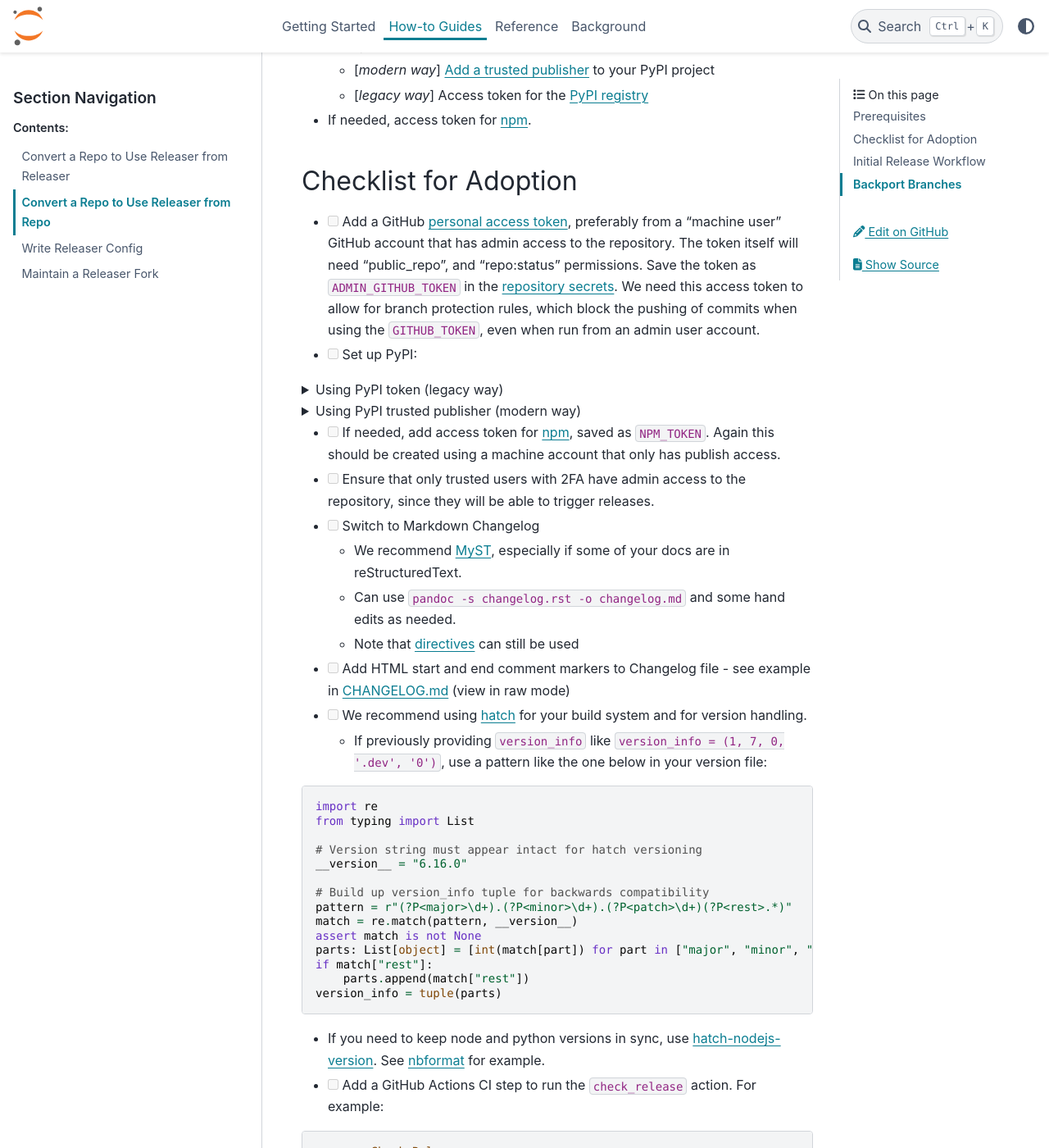
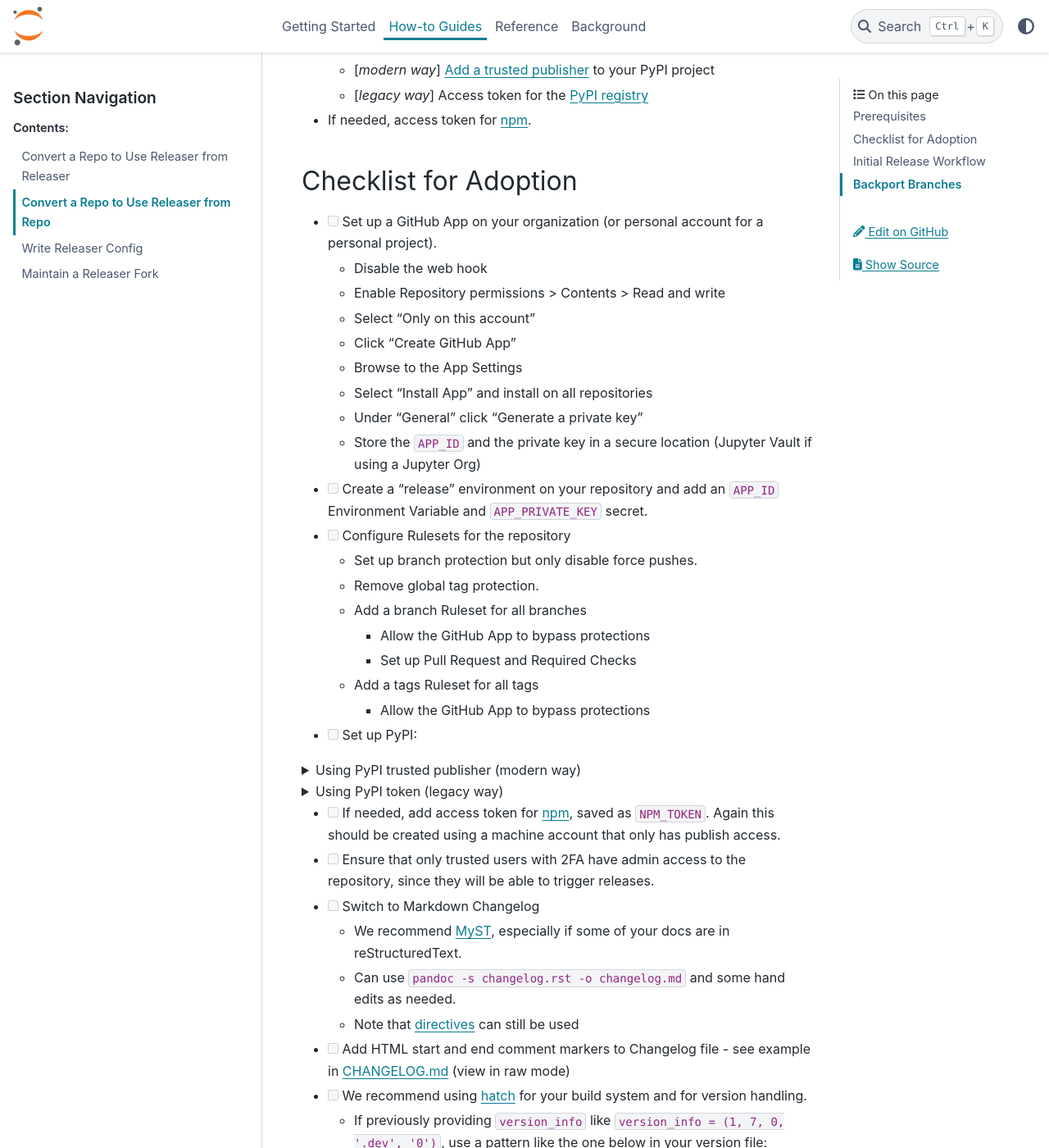
Before and after one commit to jupyter-server/jupyter_releaser, a Sphinx documentation site: the page built from docs/source/how_to_guides/convert_repo_from_repo.md, in a window 1280 px wide and 1400 px high, scrolled down 500 px. Shown: the whole window at 82% size. Built offline with Sphinx 7.4.7 and the PyData theme 0.15.4, drawn with Linux system fonts in a browser that asks for light colours.

Commit message:
Update the documentation

```diff
--- a/docs/source/how_to_guides/convert_repo_from_repo.md
+++ b/docs/source/how_to_guides/convert_repo_from_repo.md
@@ -16,16 +16,39 @@
 
 ## Checklist for Adoption
 
-- [ ] Add a GitHub [personal access token](https://docs.github.com/en/authentication/keeping-your-account-and-data-secure/creating-a-personal-access-token), preferably from a "machine user" GitHub
-  account that has admin access to the repository. The token itself will
-  need "public_repo", and "repo:status" permissions. Save the token as
-  `ADMIN_GITHUB_TOKEN`
-  in the [repository secrets](https://docs.github.com/en/actions/reference/encrypted-secrets#creating-encrypted-secrets-for-a-repository). We need this
-  access token to allow for branch protection rules, which block the pushing
-  of commits when using the `GITHUB_TOKEN`, even when run from an admin user
-  account.
+- [ ] Set up a GitHub App on your organization (or personal account for a personal project).
+
+  - Disable the web hook
+  - Enable Repository permissions > Contents > Read and write
+  - Select "Only on this account"
+  - Click "Create GitHub App"
+  - Browse to the App Settings
+  - Select "Install App" and install on all repositories
+  - Under "General" click "Generate a private key"
+  - Store the `APP_ID` and the private key in a secure location (Jupyter Vault if using a Jupyter Org)
+
+- [ ] Create a "release" environment on your repository and add an `APP_ID` Environment Variable and `APP_PRIVATE_KEY` secret.
+
+- [ ] Configure Rulesets for the repository
+
+  - Set up branch protection but only disable force pushes.
+  - Remove global tag protection.
+  - Add a branch Ruleset for all branches
+    - Allow the GitHub App to bypass protections
+    - Set up Pull Request and Required Checks
+  - Add a tags Ruleset for all tags
+    - Allow the GitHub App to bypass protections
 
 - [ ] Set up PyPI:
+
+<details><summary>Using PyPI trusted publisher (modern way)</summary>
+
+- Set up your PyPI project by [adding a trusted publisher](https://docs.pypi.org/trusted-publishers/adding-a-publisher/)
+  - if you use the example workflows, the _workflow name_ is `publish-release.yml` (or `full-release.yml`) and the
+    _environment_ should be left blank.
+- Ensure the publish release job as `permissions`: `id-token : write` (see the [documentation](https://docs.pypi.org/trusted-publishers/using-a-publisher/))
+
+</details>
 
 <details><summary>Using PyPI token (legacy way)</summary>
 
@@ -36,19 +59,9 @@
 
 </details>
 
-<details><summary>Using PyPI trusted publisher (modern way)</summary>
-
-- Set up your PyPI project by [adding a trusted publisher](https://docs.pypi.org/trusted-publishers/adding-a-publisher/)
-  - if you use the example workflows, the _workflow name_ is `publish-release.yml` (or `full-release.yml`) and the
-    _environment_ should be left blank.
-- Ensure the publish release job as `permissions`: `id-token : write` (see the [documentation](https://docs.pypi.org/trusted-publishers/using-a-publisher/))
-
-</details>
-
 - [ ] If needed, add access token for [npm](https://docs.npmjs.com/creating-and-viewing-access-tokens), saved as `NPM_TOKEN`. Again this should
   be created using a machine account that only has publish access.
-- [ ] Ensure that only trusted users with 2FA have admin access to the
-  repository, since they will be able to trigger releases.
+- [ ] Ensure that only trusted users with 2FA have admin access to the repository, since they will be able to trigger releases.
 - [ ] Switch to Markdown Changelog
   - We recommend [MyST](https://myst-parser.readthedocs.io/en/latest/?badge=latest), especially if some of your docs are in reStructuredText.
   - Can use `pandoc -s changelog.rst -o changelog.md` and some hand edits as needed.
```
Also changed, not shown: docs/source/background/theory.md (+7 -0 lines), docs/source/how_to_guides/maintain_fork.md (+1 -1 lines).
